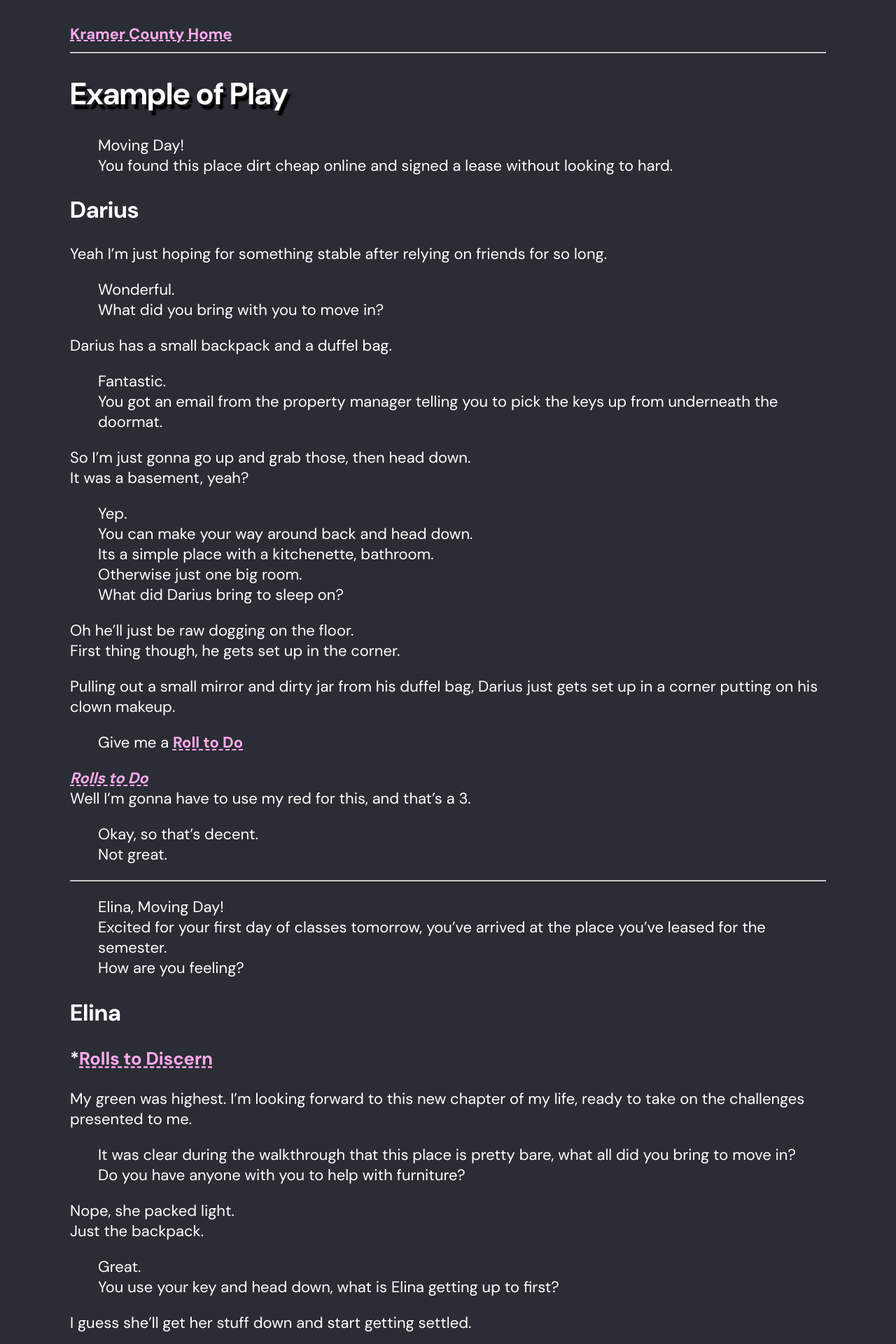
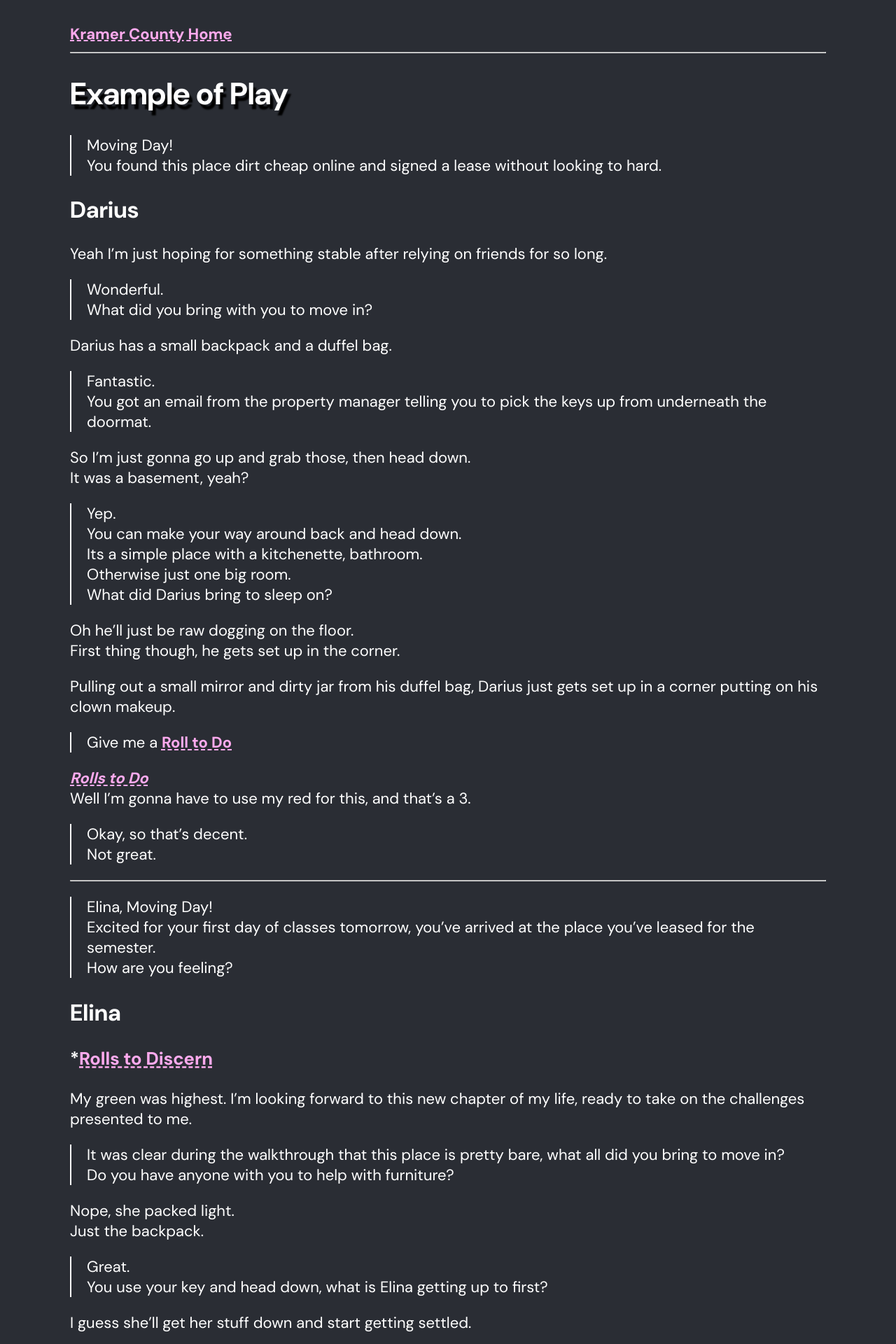
Before and after one commit to tm-nielsen/portfolio-site, a Jekyll site: the page built from kramer/Play Example.md, in a window 1280 px wide. Shown: the top 1920 px of the page at 70% size. Built offline with Jekyll 4.4.1, drawn with Linux system fonts in a browser that asks for light colours; our own code applies the rules of GitHub Pages for plain Markdown files.

Commit message:
Added blockqoute style

```diff
--- a/css/style.css
+++ b/css/style.css
@@ -35,6 +35,15 @@ ul, ol {
   padding-left: 2em;
 }
 
+blockqoute, sub {
+  color: var(--main-colour-faded);
+}
+blockquote {
+  margin-left: 0;
+  padding-left: 1em;
+  border-left: 2px solid;
+}
+
 a{
   color: var(--accent-colour);
   text-decoration: underline dashed;
```
